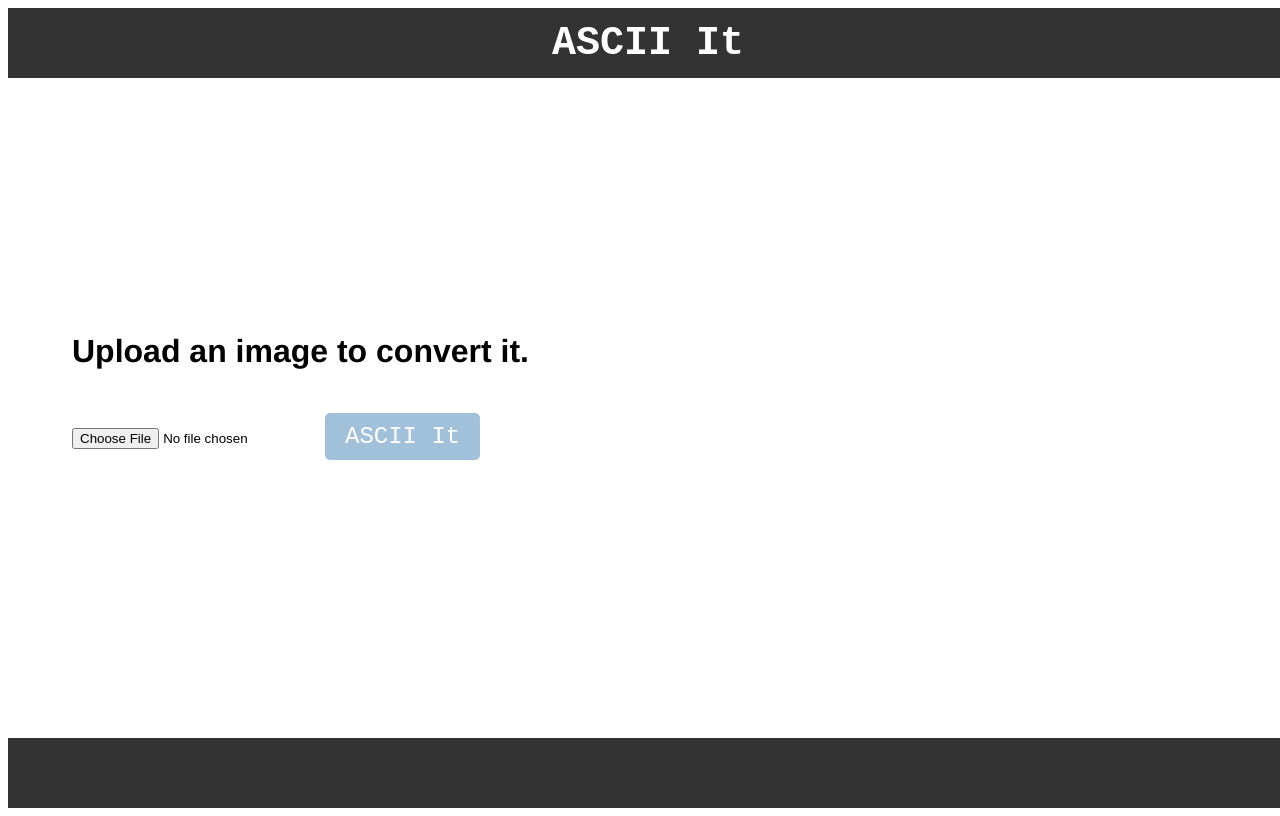
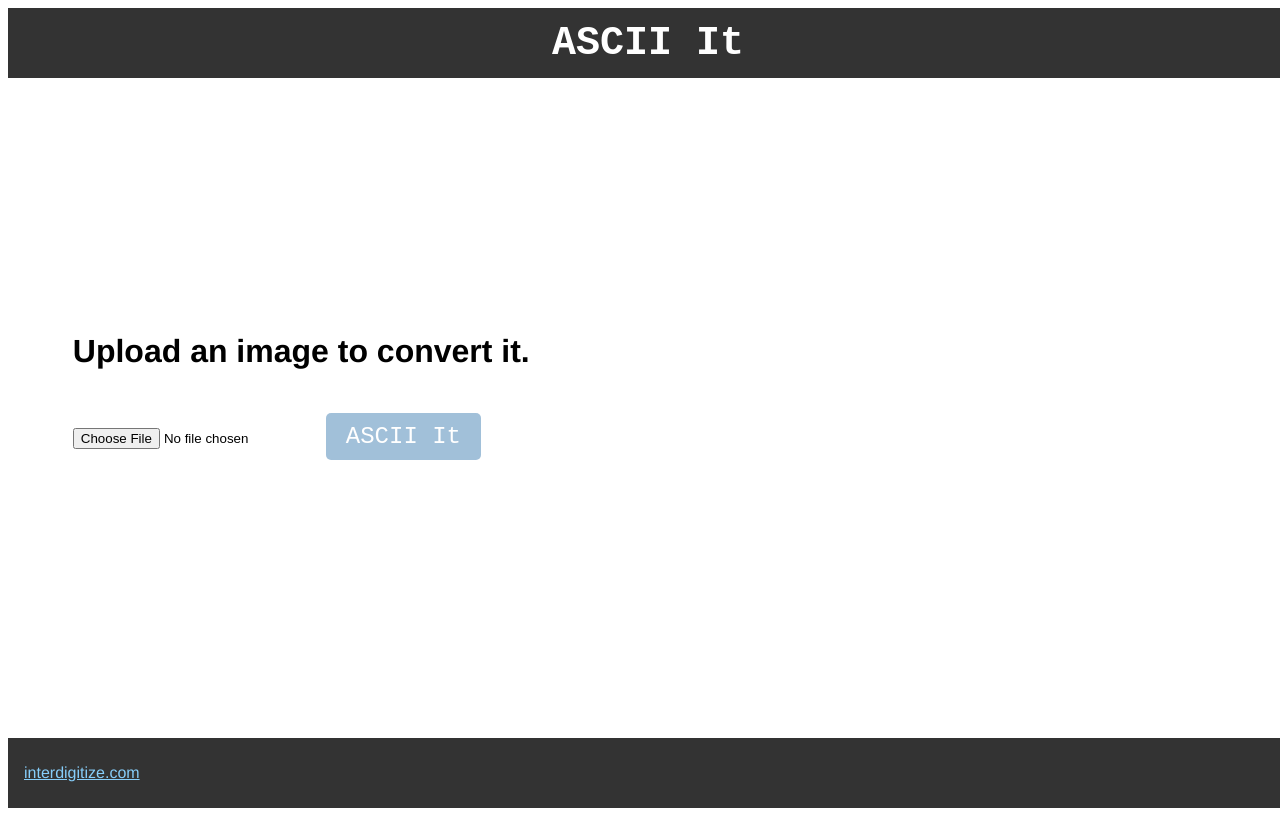
Before and after one commit to interdigitize/ASCII-It, a React (Create React App) app in the folder client/: page / in a window 1280 px wide. Shown: the top 816 px of the page. Built offline with nearby package versions, Linux system fonts and the light colour scheme.

Commit message:
Increases timeout and adds website link to the footer.

```diff
--- a/client/src/components/App.css
+++ b/client/src/components/App.css
@@ -20,17 +20,24 @@ header {
 }
 
 footer {
-  text-align: center;
+  display: flex;
+  align-items: center;
+  text-align: left;
+  justify-content: flex-start;
   background-color: #333333;
   height: 5%;
   min-height: 70px;
   color: #ffffff;
-  justify-content: flex-end;
   width: 100vw;
+  padding-left: 1rem;
 }
 
 main {
   margin: 0 5% 2% 5%;
+}
+
+a {
+  color: lightskyblue;
 }
 
 button {
--- a/client/src/components/App.js
+++ b/client/src/components/App.js
@@ -18,7 +18,9 @@ class App extends Component {
               <Redirect from="/main/past" to="/past" /> */}
             {/* <Redirect from="/" to="/home" /> */}
           </Switch>
-          <footer />
+          <footer>
+            <a href="http://interdigitize.com/">interdigitize.com</a>
+          </footer>
         </div>
       </BrowserRouter>
     );
```
